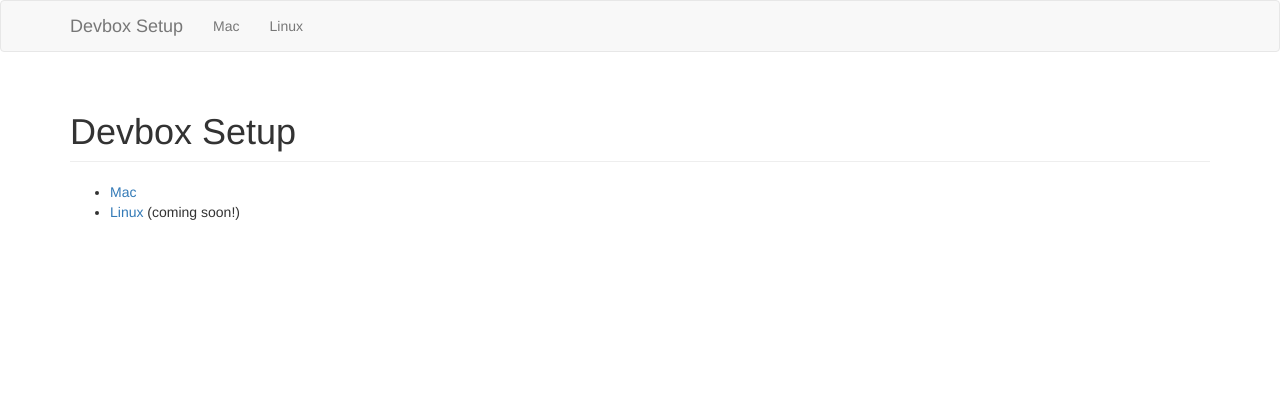
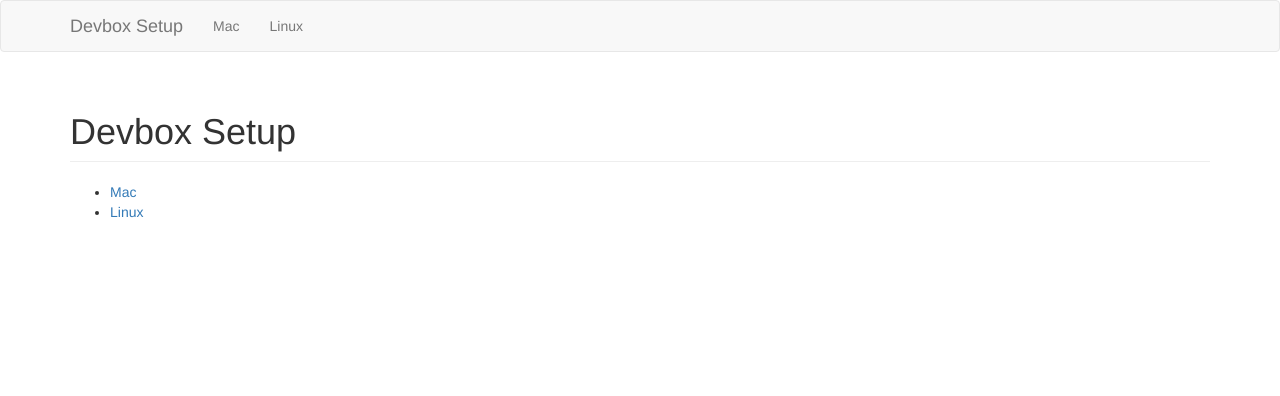
Before and after one commit to iansu/devbox-setup, a Jekyll site: the page built from index.md, in a window 1280 px wide. Shown: the top 396 px of the page. Built offline with Jekyll 4.4.1, drawn with Linux system fonts in a browser that asks for light colours.

Commit message:
Removed coming soon text from Linux documentation link.

```diff
--- a/index.md
+++ b/index.md
@@ -4,4 +4,4 @@ title: Devbox Setup
 ---
 
 * [Mac]({{ site.baseurl }}/mac)
-* [Linux]({{ site.baseurl }}/linux) (coming soon!)
+* [Linux]({{ site.baseurl }}/linux)
```
